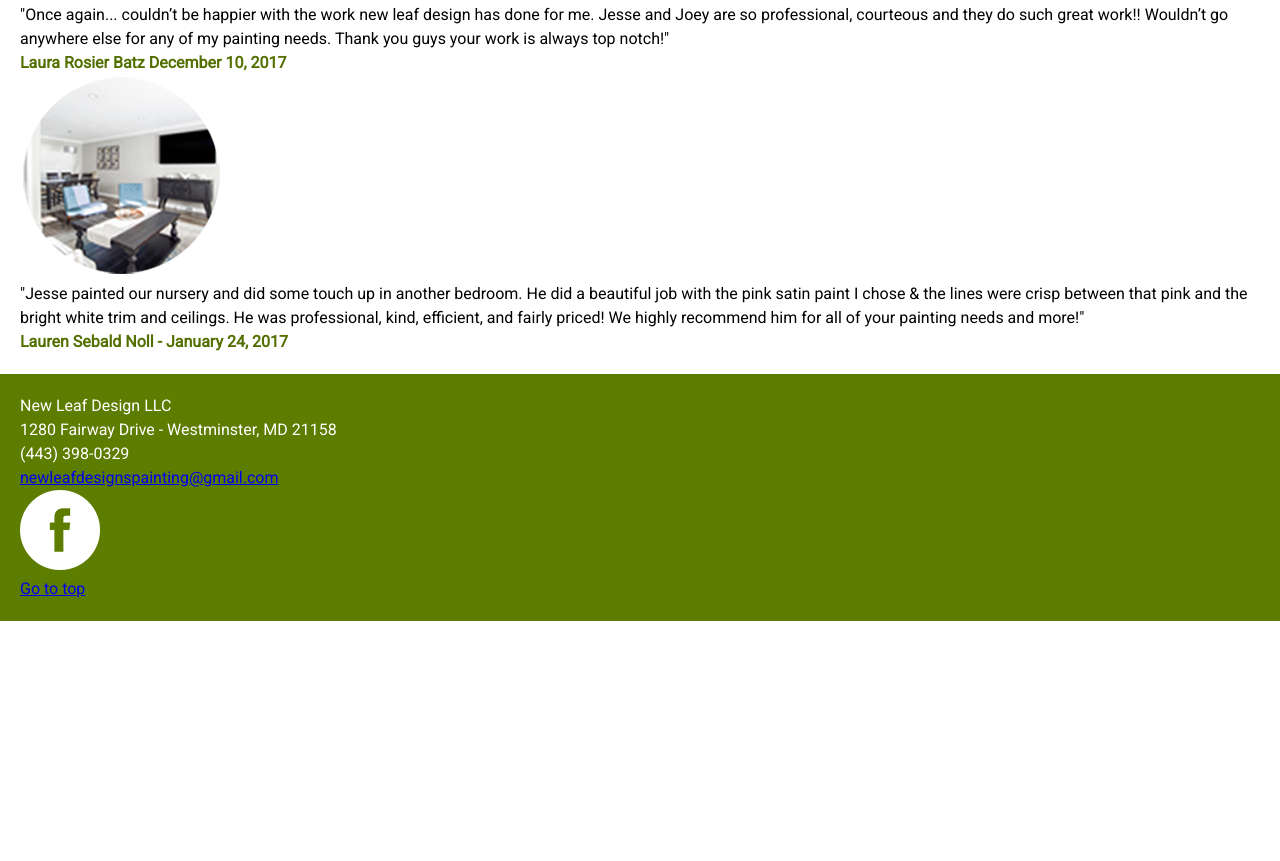
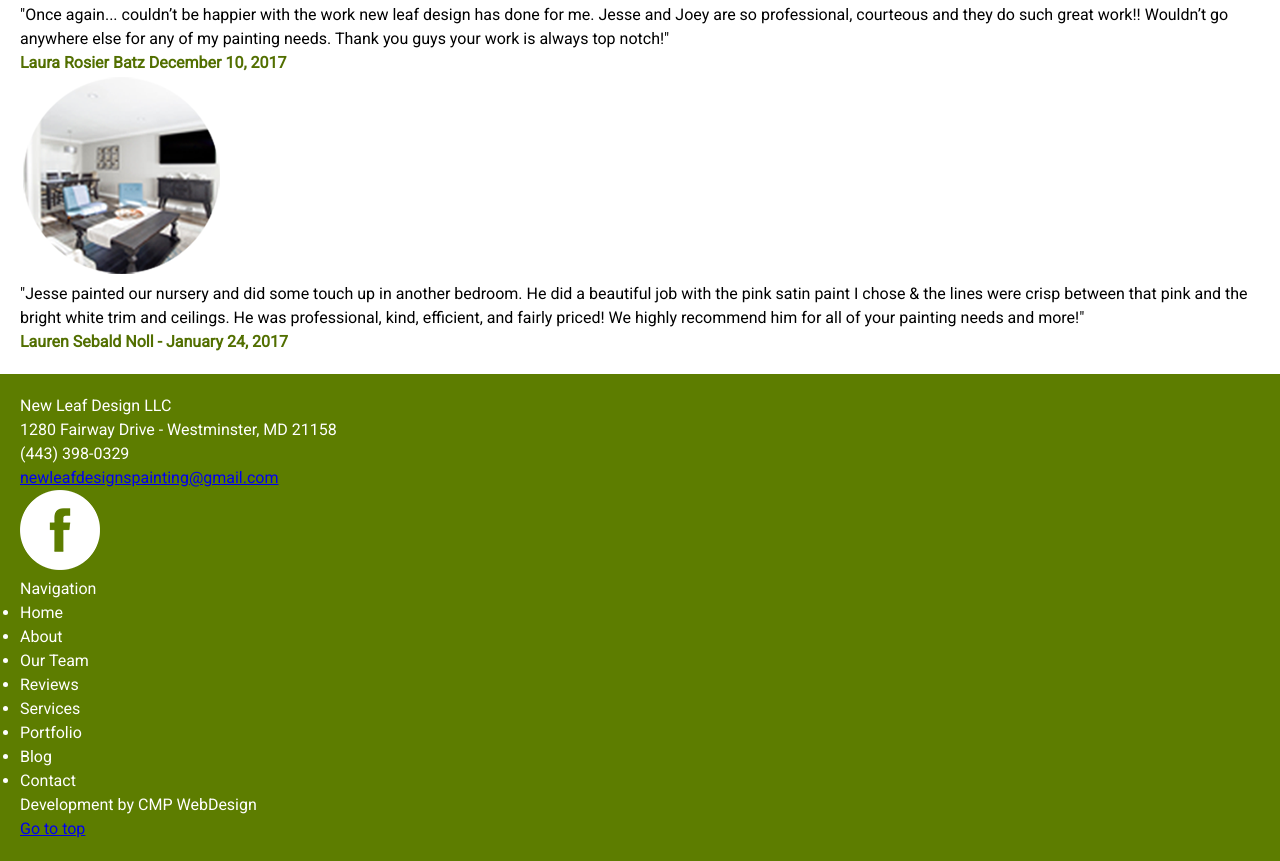
Before and after one commit to carolaweb/carolaweb.github.io, a plain HTML site: page unit_4/index.html in a window 1280 px wide. Shown: the part 3350-4211 px from the top of the page. Before the commit the page ends 3971 px from the top, so only its background shows below. Drawn offline with Linux system fonts and the light colour scheme.

Commit message:
Update index.html

```diff
--- a/unit_4/index.html
+++ b/unit_4/index.html
@@ -6,7 +6,8 @@
 	  	<meta name="keywords" content="Painting, Westminster, Maryland">
   		<meta name="author" content="Carolina Perez">
   		 <title>New Leaf Design Paintings</title>
-  		<link href="https://fonts.googleapis.com/css?family=Roboto|Roboto+Slab" rel="stylesheet">
+  		<link href="https://fonts.googleapis.com/css?family=Roboto" rel="stylesheet">
+  		<link href="https://fonts.googleapis.com/css?family=Roboto+Slab" rel="stylesheet">
 		<link rel="stylesheet" type="text/css" href="css/style.css">
 	</head>
 
@@ -79,12 +80,30 @@
 		</main>
 
 		<footer>
+			<section>
 			<p>New Leaf Design LLC<br>
 			1280 Fairway Drive - Westminster, MD 21158 <br>
 			(443) 398-0329<br>
 			<a href="mailto:newleafdesignspainting@gmail.com">newleafdesignspainting@gmail.com</a><br>
 			</p>
+			</section>
 			<a href="https://www.facebook.com/newleafdesignspainting/" target="_blank"><img src="images/icon-facebook.png" alt="New Leaf Design Painting" title="New Leaf Design"></a>
+			<section>
+				Navigation
+				<ul>
+				<li>Home</li>
+				<li>About</li>
+				<li>Our Team</li>
+				<li>Reviews</li>
+				<li>Services</li>
+				<li>Portfolio</li>
+				<li>Blog</li>
+				<li>Contact</li>
+				</ul>
+			</section>
+
+
+			<p>Development by CMP WebDesign</p>
 			<p><a href="#">Go to top</a></p>
 		</footer>
 	</body>
```
